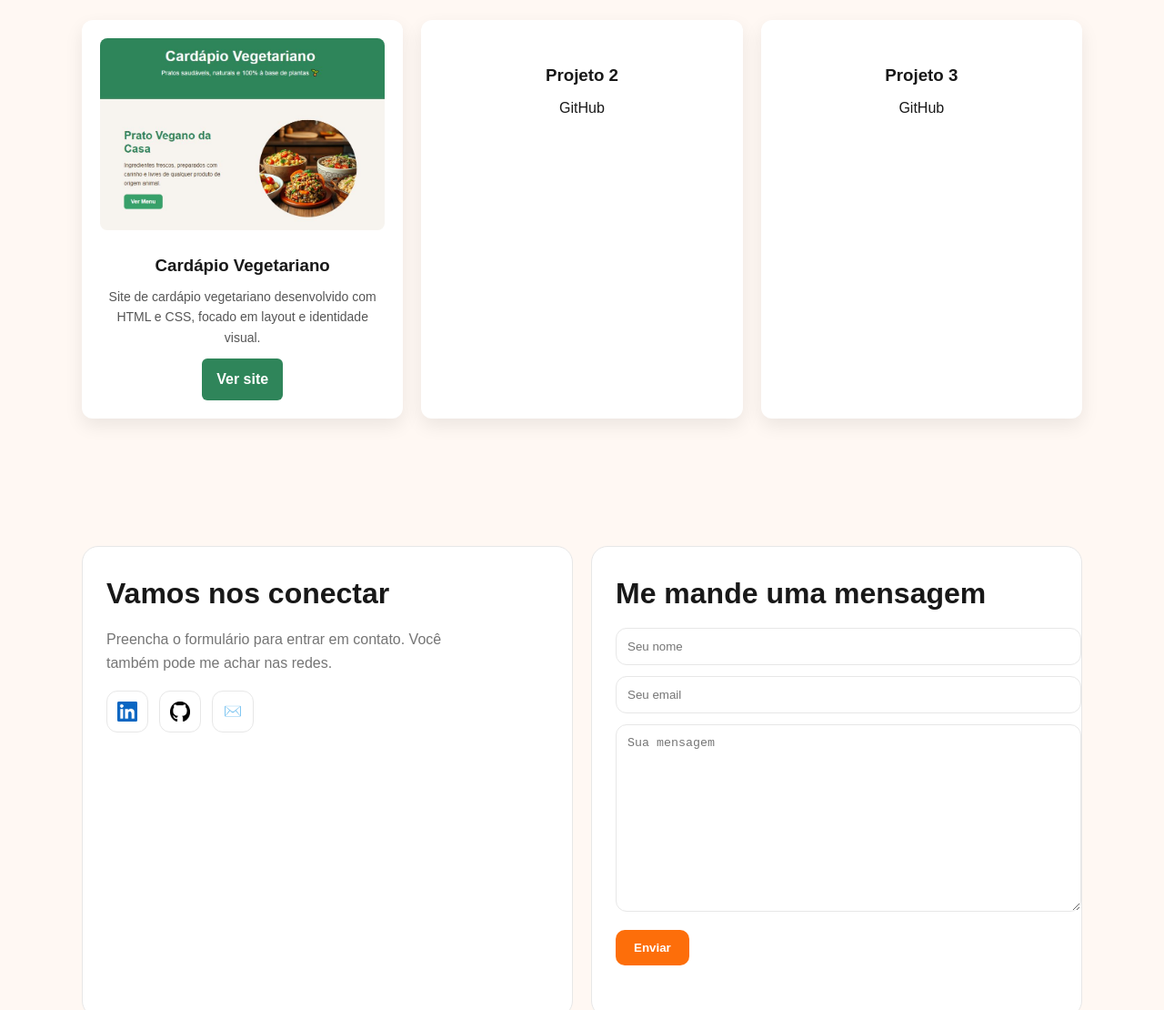
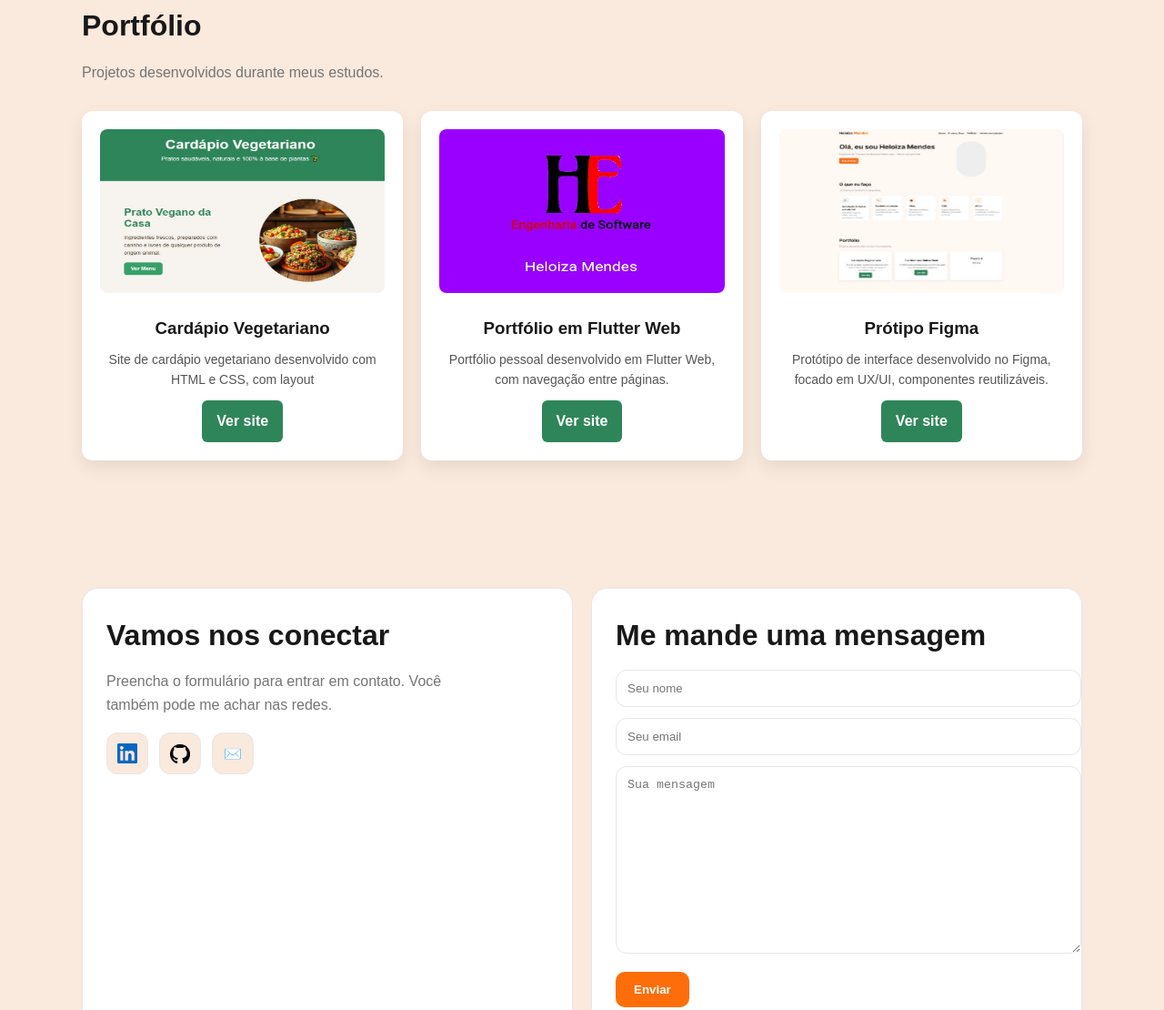
Before and after one commit to heloeng/portif-lio_projetos, a plain HTML site: page index.html in a window 1280 px wide. Shown: the part 1020-2130 px from the top of the page at 91% size. Drawn offline with Linux system fonts and the light colour scheme.

Commit message:
refactor-portfolio

```diff
--- a/index.css
+++ b/index.css
@@ -1,7 +1,8 @@
 :root {
   --primary: #fd6e0a;
-  --bg: #fff8f3;
+  --bg: #fae9dd;
   --text: #181818;
+  --white: #ffffff;
   --muted: #757575;
   --border: #e7e7e7;
 }
@@ -93,24 +94,24 @@ header {
 
 .btn {
   background: var(--primary);
-  color: white;
+  color: var(--bg);
   padding: 12px 18px;
   border-radius: 8px;
   font-weight: 700;
   display: inline-block;
 }
 
-.avatar {
+/* .avatar {
   width: 200px;
   height: 200px;
   border-radius: 50%;
-  background: #eee;
+  background: var(--white);
   display: flex;
   align-items: center;
   justify-content: center;
   font-weight: 700;
   margin: auto;
-}
+} */
 
 .avatar img {
   width: 300px;
@@ -154,7 +155,7 @@ section {
 }
 
 .skill-card {
-  background: white;
+  background: var(--white);
   border: 1px solid var(--border);
   border-radius: 16px;
   padding: 18px;
@@ -170,7 +171,7 @@ section {
   width: 44px;
   height: 44px;
   border-radius: 12px;
-  background: #fff1e6;
+  background: var(--bg);
   border: 1px solid #ffe0c7;
   display: flex;
   align-items: center;
@@ -195,18 +196,28 @@ section {
   display: grid;
   grid-template-columns: repeat(3, 1fr);
   gap: 20px;
+  /* background-color: #38a169; */
 }
 
+
 .project {
-  background: white;
+  background: var(--white);
   border-radius: 12px;
   padding: 20px;
   text-align: center;
   box-shadow: 0 8px 20px rgba(0, 0, 0, 0.08);
+  /* background-color: #38a169; */
 }
+
+.project:hover {
+  transform: translateY(14px);
+  box-shadow: 0 10px 24px rgba(0, 0, 0, 0.06);
+}
+
 
 .project img {
   width: 100%;
+  height: 180px;
   border-radius: 8px;
   margin-bottom: 16px;
 }
@@ -219,12 +230,14 @@ section {
   font-size: 14px;
   color: #555;
   margin-bottom: 12px;
+  display: flex;
+  align-content: space-between;
 }
-
+ /*botão  projetos */
 .project-link {
   display: inline-block;
   background: #2f855a;
-  color: white;
+  color: var(--white);
   padding: 10px 16px;
   border-radius: 6px;
   text-decoration: none;
@@ -244,7 +257,7 @@ section {
 }
 
 .connect-card {
-  background: white;
+  background: var(--white);
   border: 1px solid var(--border);
   border-radius: 18px;
   padding: 26px;
@@ -281,7 +294,7 @@ section {
   align-items: center;
   justify-content: center;
   font-weight: 700;
-  /* background-color: #fd6e0a; */
+  background-color: var(--bg);
 }
 
 .form-input {
@@ -336,3 +349,17 @@ footer {
     font-size: 36px;
   }
 }
+
+
+#formBusca {
+  margin: 16px 0 24px;
+  padding: 10px;
+  border: 1px solid #ddd;
+  border-radius: 6px;
+  max-width: 520px;
+}
+
+#formBusca input[type="text"] {
+  width: 340px;
+  max-width: 100%;
+}
--- a/index.html
+++ b/index.html
@@ -27,7 +27,7 @@
           <div>
             <h1>Olá, eu sou Heloiza Mendes</h1>
             <p>
-              Estudante de TI focada em desenvolvimento web, redes e boas
+              Estudante de TI focada em desenvolvimento web e boas
               práticas.
             </p>
             <a class="btn" href="#conectar">Fale comigo</a>
@@ -99,8 +99,7 @@
             <h3>Cardápio Vegetariano</h3>
 
             <p>
-                Site de cardápio vegetariano desenvolvido com HTML e CSS,
-                focado em layout e identidade visual.
+              Site de cardápio vegetariano desenvolvido com HTML e CSS, com layout
             </p>
 
             <a
@@ -113,15 +112,42 @@
           </div>
 
           <div class="project">
-              <img src="" alt="" />
-              <h3>Projeto 2</h3>
-              <a href="#">GitHub</a>
+            <img
+              src="img/projeto_02.JPG"
+              alt="Preview do Portfólio em Flutter Web"
+            />
+
+            <h3>Portfólio em Flutter Web</h3>
+
+            <p>
+              Portfólio pessoal desenvolvido em Flutter Web, com navegação entre
+              páginas.
+            </p>
+
+            <a
+              href="https://heloeng.github.io/portif-lio/"
+              target="_blank"
+              class="project-link"
+            >
+              Ver site
+            </a>
           </div>
 
+
+
           <div class="project">
-              <img src="" alt="" />
-              <h3>Projeto 3</h3>
-              <a href="#">GitHub</a>
+            <img src="img/protótipo_figma.JPG" alt="prótipo figma" />
+            <h3>Prótipo Figma</h3>
+            <p>
+              Protótipo de interface desenvolvido no Figma, focado em UX/UI, componentes reutilizáveis.
+            </p>
+            <a
+              href="https://www.figma.com/proto/oBs3INKU8EfF1zxBB6J3os/Prot%C3%B3tipo---Portif%C3%B3lio?node-id=0-1&t=TY5dXl0cEYjCV6I6-1"
+              target="_blank"
+              class="project-link"
+            >
+              Ver site
+            </a>
           </div>
         </div>
       </div>
@@ -146,7 +172,7 @@
                 target="_blank"
                 aria-label="LinkedIn"
               >
-                <img src="img/linkedin.png" alt="LinkedIn" />
+                <img src="img/linkedin.png" alt="Perfil da Heloiza Mendes no LinkedIn" />
               </a>
 
               <a
@@ -155,7 +181,7 @@
                 target="_blank"
                 aria-label="github"
               >
-                <img src="img/github.png" alt="Discord" />
+                <img src="img/github.png" alt="Perfil da Heloiza Mendes no GitHub" />
               </a>
               <div class="icon-box">✉️</div>
             </div>
```
Also changed, not shown: img/projeto_02.JPG (added), img/protótipo_figma.JPG (added), 1 other file. Lines whose indentation alone changed are shown as unchanged.
